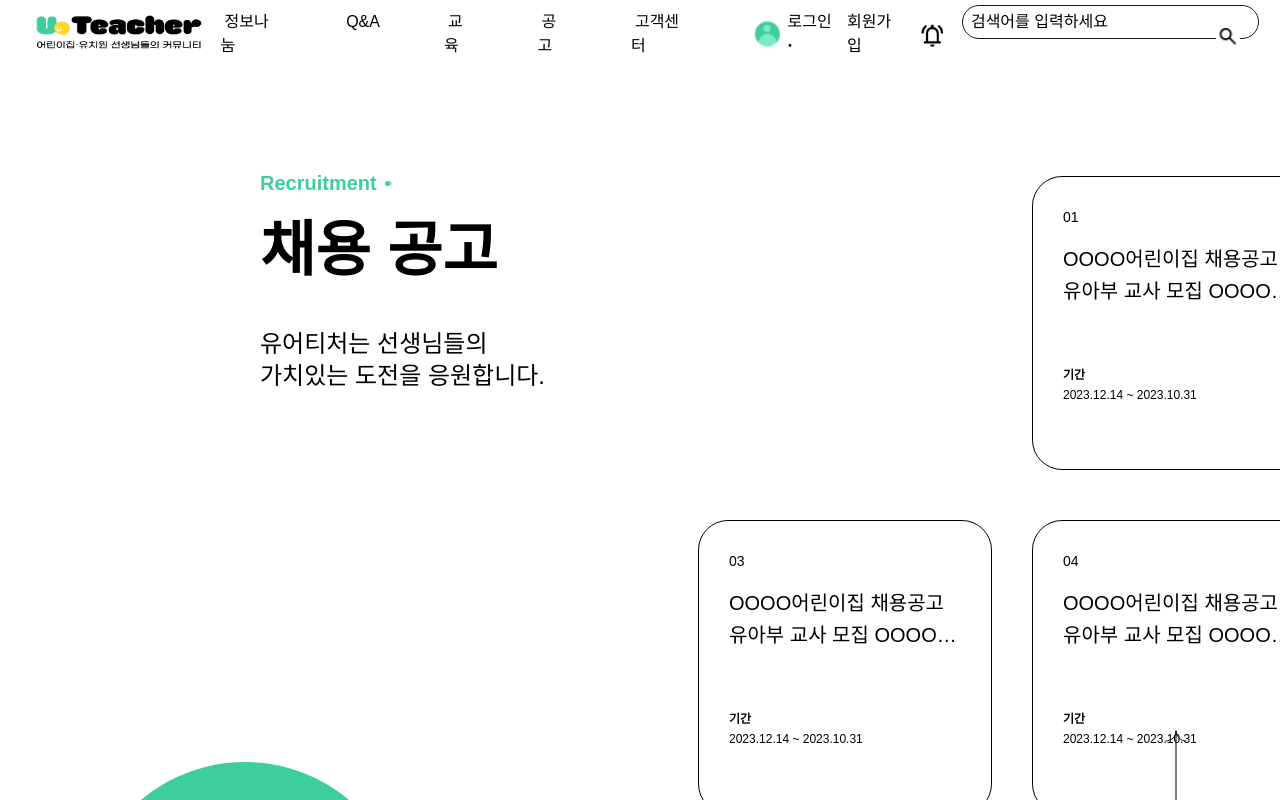
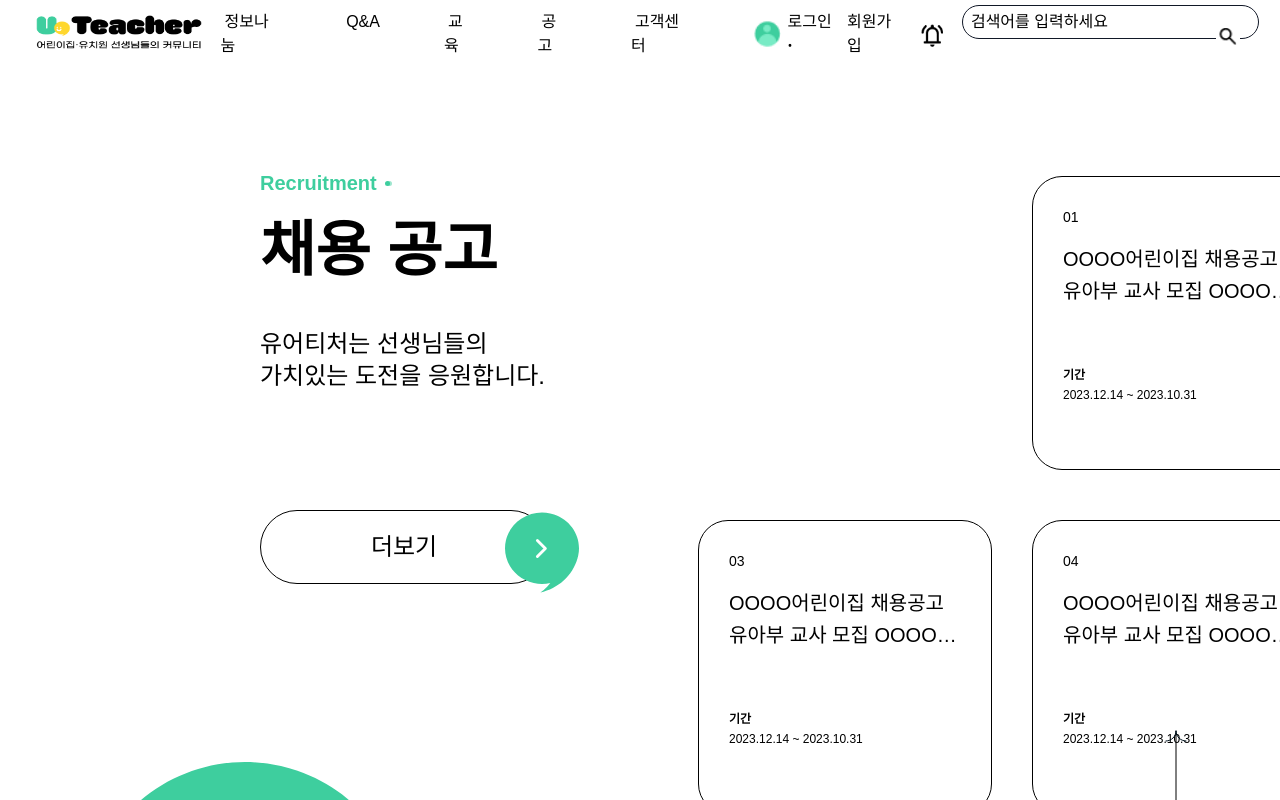
Before and after one commit to yourteacher-org/yourteacher-fe, a React (Vite) app: page / in a window 1280 px wide. Shown: the top 800 px of the page. Built offline with nearby package versions, Linux system fonts and the light colour scheme.

Commit message:
[style] RecruitSection 내 Button 스타일 변경

```diff
--- a/src/pages/Home/RecruitSection.tsx
+++ b/src/pages/Home/RecruitSection.tsx
@@ -74,7 +74,7 @@ const RecruitSection = () => {
           유어티처는 선생님들의 <br className="xl:block lg:hidden" />
           가치있는 도전을 응원합니다.
         </p>
-        <Button className="lg:hidden">더보기</Button>
+        <Button className="xl:block lg:hidden">더보기</Button>
       </div>
       <ul
         className="
```
